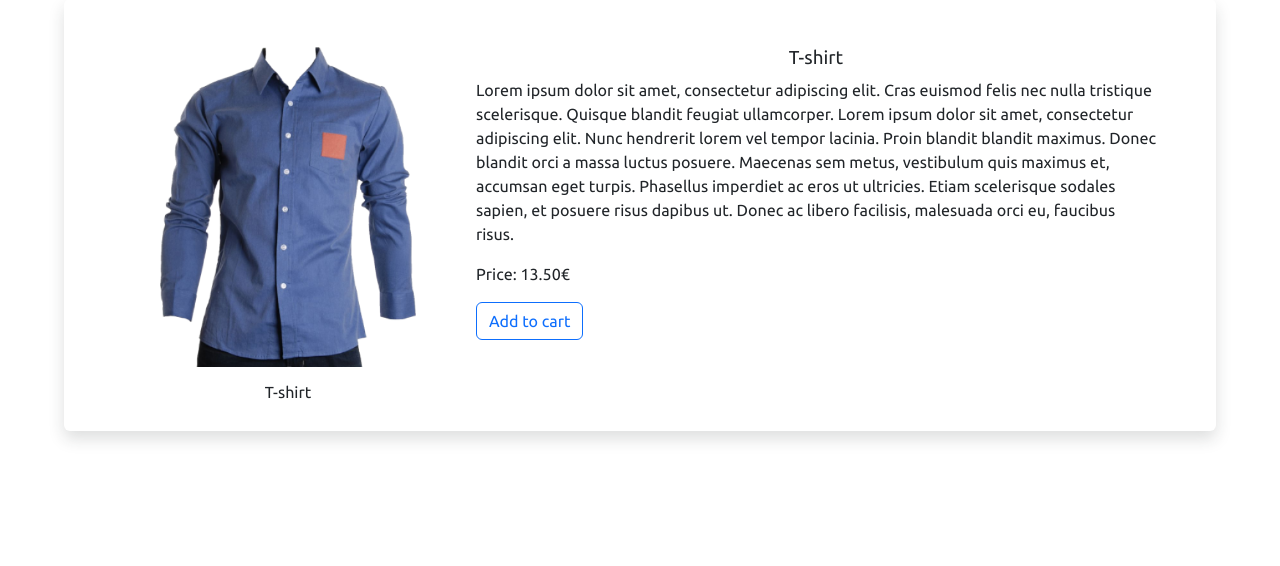
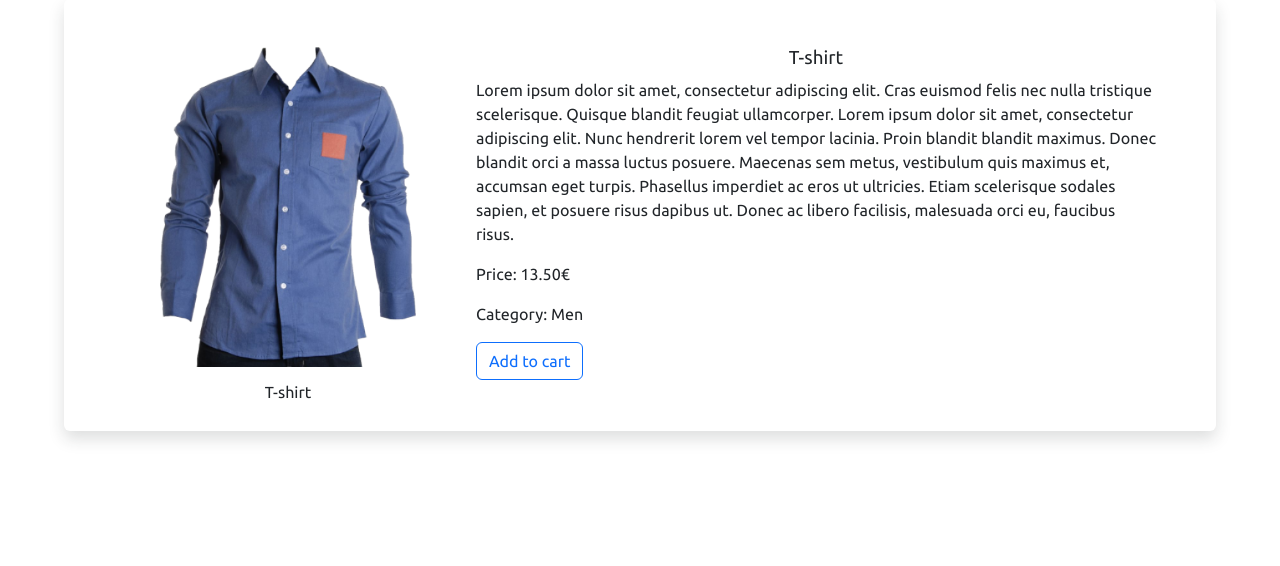
Before and after one commit to u83mm/e-commerce, a PHP site: page /products/show/1 in a window 1280 px wide. Shown: the part 234-800 px from the top of the page. Run offline with PHP 8.4, Linux system fonts and the light colour scheme; data comes from the database, SQL or seed files in the repository; classes that the project's autoload settings leave out are loaded by file name.

Commit message:
Added 'category' field to 'Show product' view

```diff
--- a/Application/view/products/show_product_view.twig
+++ b/Application/view/products/show_product_view.twig
@@ -15,6 +15,7 @@
             <p>{{ product.description|nl2br }}</p>
             {% set currency = '€' %}
             <p>Price: {{ product.price ~ "%s"|format(currency) }}</p>
+            <p>Category: {{ product.category|capitalize }}</p>
             <a class="btn btn-outline-primary" href="#">Add to cart</a>
             {% if session.role == 'ROLE_ADMIN' %}
                 <a class="btn btn-outline-primary" href="/products/edit/{{ product.id }}">Edit product</a>
```
